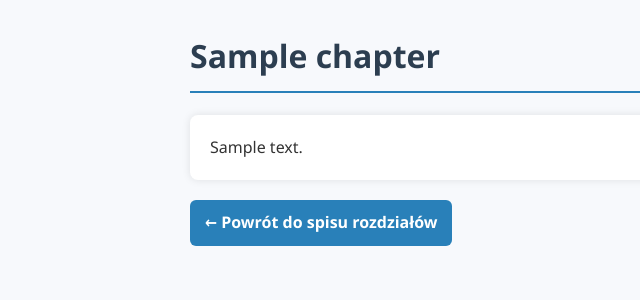
After one commit to tojamvti/poetry-app, a Flask app: page /chapter/1 in a window 1280 px wide. The commit adds this page. Shown: the top 300 px of the page, without its empty margins (0-640 px from the left). Run offline with Flask 3, Linux system fonts and the light colour scheme; a database or web service that is not in the repository returns one stand-in record (values such as "Sample title"); some libraries are stand-ins or nearby versions.

Commit message:
nowe wszystko

```diff
--- a/app.py
+++ b/app.py
@@ -1,32 +1,42 @@
-from flask import Flask, render_template
+from flask import Flask, render_template, abort
 import psycopg2
-import os
-from dotenv import load_dotenv
-
-# Wczytaj zmienne środowiskowe
-load_dotenv()
 
 app = Flask(__name__)
 
-# Funkcja do połączenia z bazą danych
+DB_CONFIG = {
+    "dbname": "mybookdb",
+    "user": "postgres",
+    "password": "haaslo",
+    "host": "127.0.0.1",
+    "port": "5433"
+}
+
 def get_db_connection():
-    conn = psycopg2.connect(
-        host=os.getenv('DB_HOST'),
-        database=os.getenv('DB_NAME'),
-        user=os.getenv('DB_USER'),
-        password=os.getenv('DB_PASSWORD')
-    )
+    conn = psycopg2.connect(**DB_CONFIG)
     return conn
 
-@app.route('/')
+@app.route("/")
 def index():
     conn = get_db_connection()
     cur = conn.cursor()
-    cur.execute('SELECT * FROM poems;')
-    poems = cur.fetchall()
+    cur.execute("SELECT id, title FROM chapters ORDER BY id;")
+    chapters = cur.fetchall()
     cur.close()
     conn.close()
-    return render_template('index.html', poems=poems)
+    return render_template("index.html", chapters=chapters)
 
-if __name__ == '__main__':
+@app.route("/chapter/<int:id>")
+def chapter(id):
+    conn = get_db_connection()
+    cur = conn.cursor()
+    cur.execute("SELECT title, content FROM chapters WHERE id = %s;", (id,))
+    chapter = cur.fetchone()
+    cur.close()
+    conn.close()
+    if chapter is None:
+        abort(404)
+    title, content = chapter
+    return render_template("chapter.html", title=title, content=content)
+
+if __name__ == "__main__":
     app.run(debug=True)
--- /dev/null
+++ b/static/styles.css
@@ -0,0 +1,57 @@
+body {
+    font-family: 'Segoe UI', Tahoma, Geneva, Verdana, sans-serif;
+    max-width: 900px;
+    margin: 30px auto;
+    background: #f7f9fc;
+    color: #333;
+    line-height: 1.6;
+    padding: 0 20px;
+}
+
+h1 {
+    color: #2c3e50;
+    border-bottom: 2px solid #2980b9;
+    padding-bottom: 10px;
+}
+
+ul {
+    list-style-type: none;
+    padding-left: 0;
+}
+
+li {
+    margin-bottom: 10px;
+}
+
+a {
+    color: #2980b9;
+    text-decoration: none;
+    font-weight: 600;
+}
+
+a:hover {
+    text-decoration: underline;
+}
+
+.chapter-content {
+    white-space: pre-wrap; /* zachowuje formatowanie tekstu */
+    background: white;
+    padding: 20px;
+    border-radius: 8px;
+    box-shadow: 0 0 8px rgb(0 0 0 / 0.1);
+    margin-bottom: 20px;
+}
+
+.back-link {
+    display: inline-block;
+    padding: 10px 15px;
+    background: #2980b9;
+    color: white;
+    border-radius: 6px;
+    text-decoration: none;
+    font-weight: 600;
+}
+
+.back-link:hover {
+    background: #1c5980;
+}
--- /dev/null
+++ b/templates/chapter.html
@@ -0,0 +1,12 @@
+<!DOCTYPE html>
+<html>
+<head>
+    <title>{{ title }}</title>
+    <link rel="stylesheet" href="{{ url_for('static', filename='styles.css') }}">
+</head>
+<body>
+    <h1>{{ title }}</h1>
+    <div class="chapter-content">{{ content }}</div>
+    <a href="{{ url_for('index') }}" class="back-link">← Powrót do spisu rozdziałów</a>
+</body>
+</html>
```
Also changed, not shown: templates/chapter_detail.html (added, +9 -0 lines), templates/index.html (+7 -8 lines), static/style.css (deleted).
